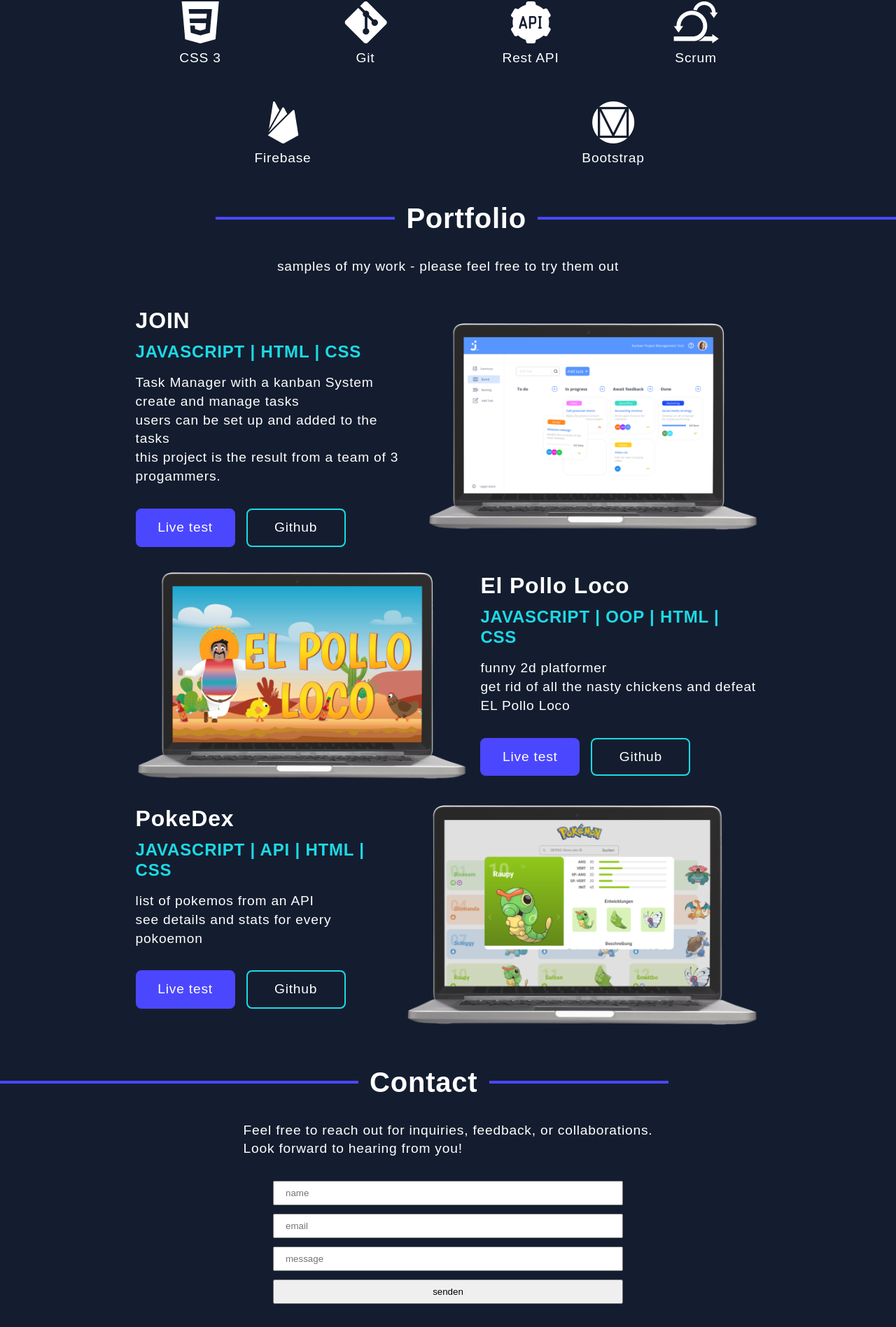
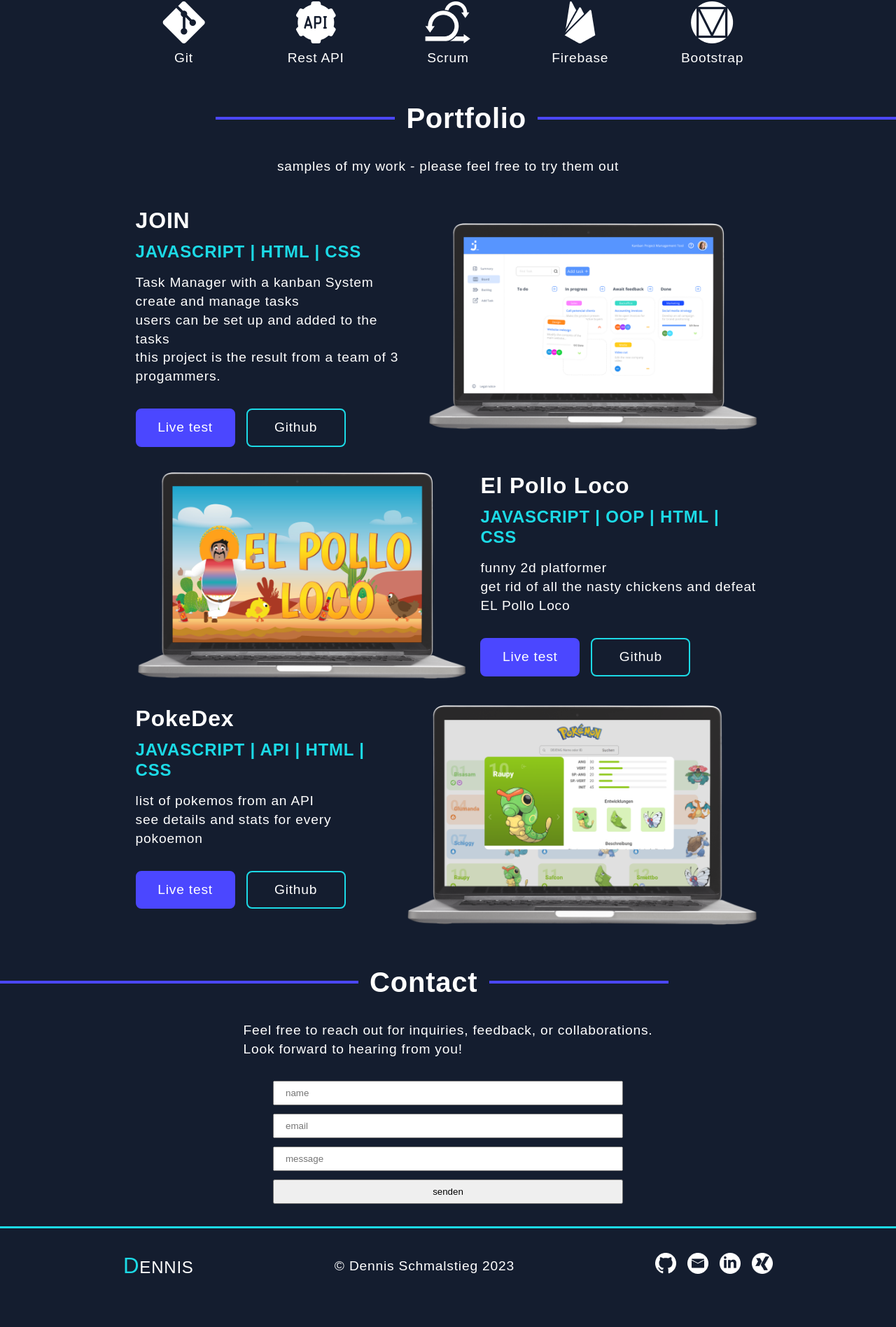
Before and after one commit to felianfilian/portfolio, an Angular app: page / in a window 1280 px wide. Shown: the part 1680-3577 px from the top of the page at 70% size. After the commit the page ends 3544 px from the top, so only its background shows below. Built offline with nearby package versions, Linux system fonts and the light colour scheme.

Commit message:
footer update

```diff
--- a/src/app/footer/footer.component.scss
+++ b/src/app/footer/footer.component.scss
@@ -1,7 +1,14 @@
+@import "src/assets/global-scss.scss";
+
 #main-footer {
   box-sizing: border-box;
+
   display: flex;
   justify-content: center;
+
+  padding: 32px 0;
+
+  border-top: 3px solid $color01;
 }
 
 .footer-content {
@@ -9,7 +16,16 @@
   justify-content: space-between;
   align-items: center;
 }
+
 .social-links {
   display: flex;
   gap: 16px;
 }
+
+@media (max-width: 768px) {
+  .footer-content {
+    flex-direction: column;
+    align-items: center;
+    gap: 16px;
+  }
+}
--- a/src/app/section03-skills/section03-skills.component.scss
+++ b/src/app/section03-skills/section03-skills.component.scss
@@ -12,7 +12,7 @@
   flex-direction: column;
   justify-content: center;
   align-items: center;
-  flex-basis: 150px;
+  flex-basis: 120px;
   gap: 8px;
 
   padding: 16px;
@@ -39,3 +39,9 @@
     transform: translateY(-10px);
   }
 }
+
+@media (max-width: 576px) {
+  .skill-element {
+    padding: 8px 0;
+  }
+}
```
